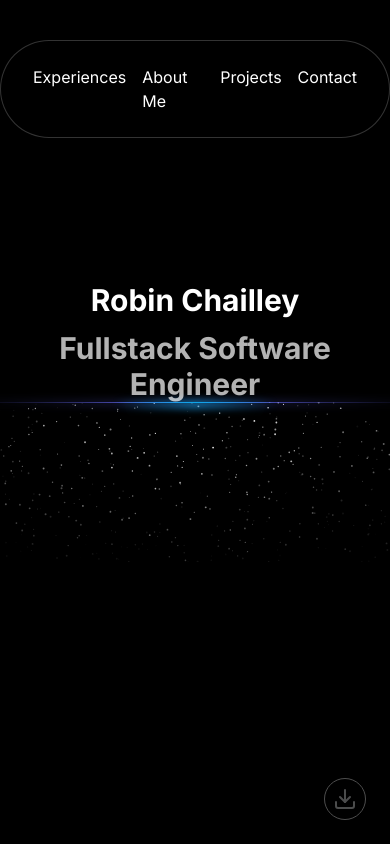
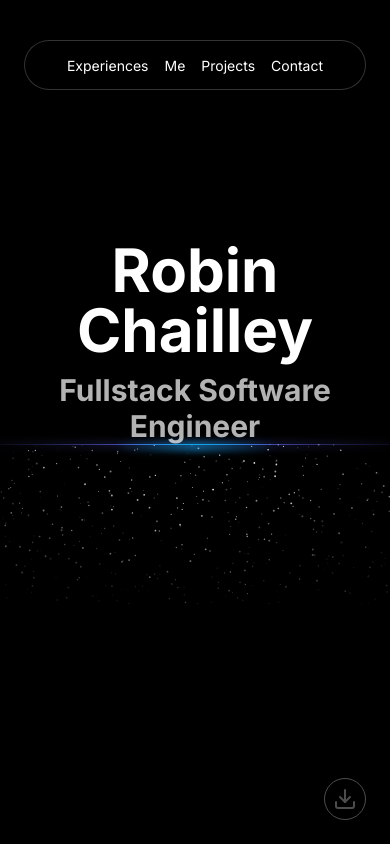
Before and after one commit to RobinChailley/portfolio, a Next.js app: page / in a window 390 px wide. Shown: the top 844 px of the page. Built offline with nearby package versions, Linux system fonts and the light colour scheme.

Commit message:
feat: responsive on hero section

```diff
--- a/src/app/page.tsx
+++ b/src/app/page.tsx
@@ -1,7 +1,6 @@
 import CustomNavbarMenu from '@/sections/hero/CustomNavbarMenu';
 import CustomSparkles from '@/sections/hero/CustomSparkles';
 import React from 'react';
-import Skills from '@/sections/hero/Skills';
 import Experiences from '@/sections/experiences/Experiences';
 import Me from '@/sections/me/Me';
 import Contact from '@/sections/contact/Contact';
@@ -15,7 +14,6 @@ export default function Home() {
 			<div className="w-full h-[85vh]">
 				<CustomNavbarMenu />
 				<CustomSparkles />
-				<Skills />
 			</div>
 			<div id="experiences" className="pt-[15vh]">
 				<Experiences />
--- a/src/components/aceternity/CardHoverEffect.tsx
+++ b/src/components/aceternity/CardHoverEffect.tsx
@@ -43,7 +43,7 @@ export function HoverEffect({
 	const [hoveredIndex, setHoveredIndex] = useState<number | null>(null);
 
 	return (
-		<div className={cn('grid grid-cols-1 md:grid-cols-2  lg:grid-cols-3  py-10', className)}>
+		<div className={cn('grid grid-cols-1 md:grid-cols-2  lg:grid-cols-3 py-10', className)}>
 			{items.map((item, idx) => (
 				<div
 					key={item.title + item.description}
--- a/src/components/aceternity/NavbarMenu.tsx
+++ b/src/components/aceternity/NavbarMenu.tsx
@@ -15,11 +15,13 @@ export function MenuItem({
 	href: string;
 }) {
 	return (
-		<div className="relative">
+		<div className="relative ">
 			<a
 				href={href}
 				onMouseEnter={() => setActive(item)}
-				className={cn('cursor-pointer text-black dark:text-white', { 'opacity-[0.8] ': item === active })}
+				className={cn('cursor-pointer text-white text-[14px] sm:text-lg ', {
+					'opacity-[0.8] ': item === active,
+				})}
 			>
 				{item}
 			</a>
@@ -40,7 +42,7 @@ export function Menu({ setActive, children }: { setActive: (item: string | null)
 		<nav
 			onMouseLeave={() => setActive(null)} // resets the state
 			className={cn(
-				'relative rounded-full border border-transparent dark:bg-black dark:border-white/[0.2] bg-white shadow-input flex justify-center space-x-4 px-8 py-6 ',
+				'relative rounded-full border border-transparent dark:bg-black dark:border-white/[0.2] bg-white shadow-input flex justify-center space-x-4 px-8 sm:py-6 py-3 ',
 			)}
 		>
 			{children}
--- a/src/sections/hero/CustomNavbarMenu.tsx
+++ b/src/sections/hero/CustomNavbarMenu.tsx
@@ -7,10 +7,10 @@ import { Menu, MenuItem } from '@/components/aceternity/NavbarMenu';
 export default function Navbar({ className }: { className?: string }) {
 	const [active, setActive] = useState<string | null>(null);
 	return (
-		<div className={cn('fixed top-10 inset-x-0 max-w-2xl mx-auto z-50', className)}>
+		<div className={cn('fixed px-6 sm:px-0 top-10 inset-x-0 max-w-2xl mx-auto z-50', className)}>
 			<Menu setActive={setActive}>
 				<MenuItem setActive={setActive} active={active} href="#experiences" item="Experiences" />
-				<MenuItem setActive={setActive} active={active} href="#about-me" item="About Me" />
+				<MenuItem setActive={setActive} active={active} href="#about-me" item="Me" />
 				<MenuItem setActive={setActive} active={active} href="#projects" item="Projects" />
 				<MenuItem setActive={setActive} active={active} href="#contact" item="Contact" />
 			</Menu>
--- a/src/sections/hero/CustomSparkles.tsx
+++ b/src/sections/hero/CustomSparkles.tsx
@@ -3,10 +3,8 @@ import SparklesCore from '@/components/aceternity/Sparkles';
 export default function CustomSparkles() {
 	return (
 		<div className="h-[60vh] mt-[20vh] w-full bg-black flex flex-col items-center justify-center overflow-hidden">
-			<h1 className="md:text-7xl text-3xl lg:text-6xl font-bold text-center text-white relative z-20">
-				Robin Chailley
-			</h1>
-			<h1 className="md:text-7xl text-3xl lg:text-4xl mt-3 font-bold text-center text-white/70 relative z-20">
+			<h1 className="text-6xl lg:text-6xl font-bold text-center text-white relative z-20">Robin Chailley</h1>
+			<h1 className="text-3xl lg:text-6xl mt-3 font-bold text-center text-white/70 relative z-20">
 				Fullstack Software Engineer
 			</h1>
 			<div className="w-[40rem] h-40 relative">
--- a/src/sections/hero/Skills.tsx
+++ /dev/null
@@ -1,3 +0,0 @@
-export default function Skills() {
-	return <div className="px-24" />;
-}
```
